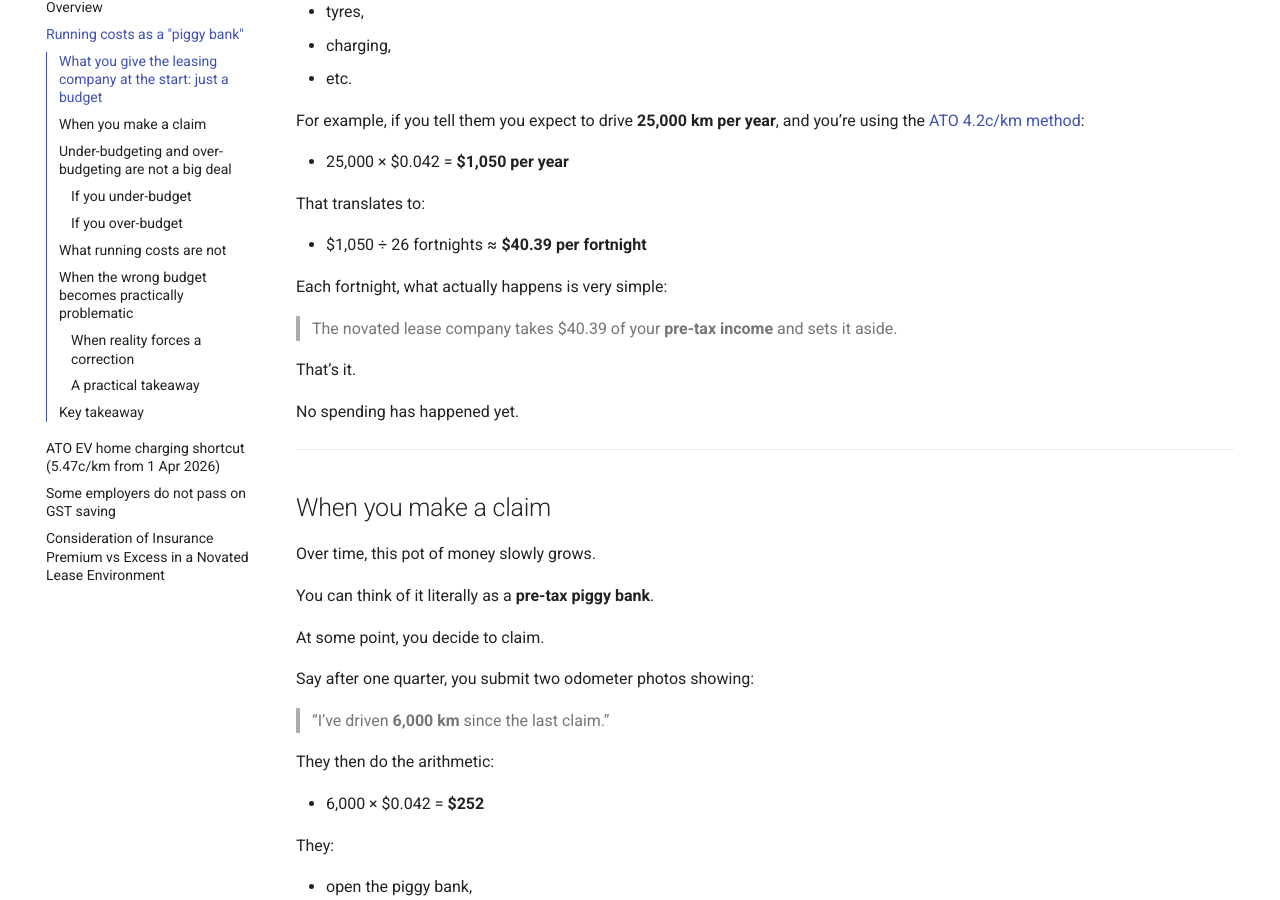
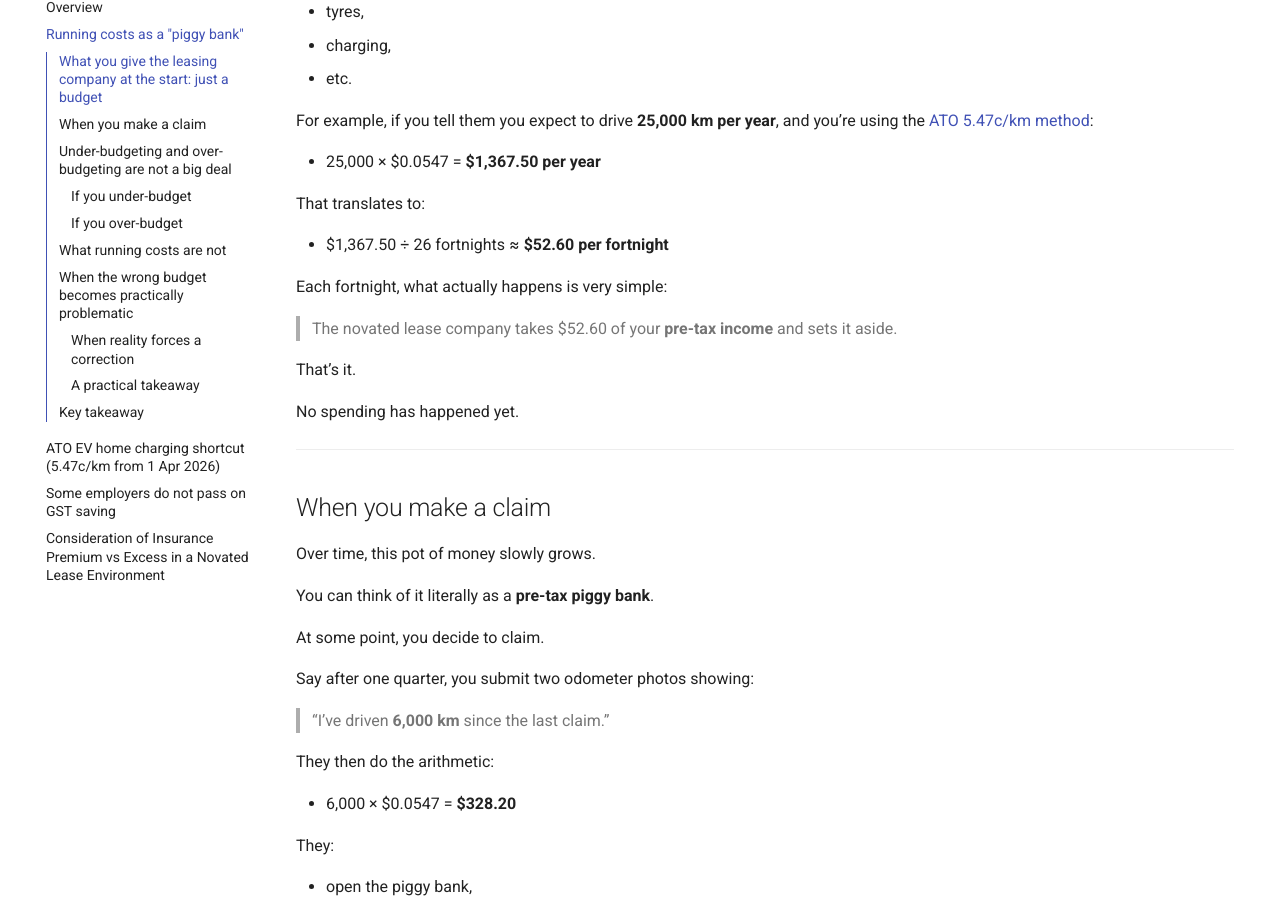
Before and after one commit to novatedlease/novatedlease.github.io, an MkDocs documentation site: the page built from docs/running-costs/running-costs-piggy-bank.md, in a window 1280 px wide and 1400 px high, scrolled down 763 px. Shown: the part 149-1049 px from the top of the window. Built offline with MkDocs 1.6.1 and Material for MkDocs 9.7.7, drawn with Linux system fonts in a browser that asks for light colours.

Commit message:
Updated April wording

```diff
--- a/docs/running-costs/running-costs-piggy-bank.md
+++ b/docs/running-costs/running-costs-piggy-bank.md
@@ -31,17 +31,17 @@ That budget might be based on:
 - charging,
 - etc.
 
-For example, if you tell them you expect to drive **25,000 km per year**, and you’re using the [ATO 4.2c/km method](../running-costs/ato-42c-per-km-shortcut.md):
+For example, if you tell them you expect to drive **25,000 km per year**, and you’re using the [ATO 5.47c/km method](../running-costs/ato-42c-per-km-shortcut.md):
 
-- 25,000 × $0.042 = **$1,050 per year**
+- 25,000 × $0.0547 = **$1,367.50 per year**
 
 That translates to:
 
-- $1,050 ÷ 26 fortnights ≈ **$40.39 per fortnight**
+- $1,367.50 ÷ 26 fortnights ≈ **$52.60 per fortnight**
 
 Each fortnight, what actually happens is very simple:
 
-> The novated lease company takes $40.39 of your **pre-tax income** and sets it aside.
+> The novated lease company takes $52.60 of your **pre-tax income** and sets it aside.
 
 That’s it.
 
@@ -64,7 +64,7 @@ Say after one quarter, you submit two odometer photos showing:
 
 They then do the arithmetic:
 
-- 6,000 × $0.042 = **$252**
+- 6,000 × $0.0547 = **$328.20**
 
 They:
 
```
Also changed, not shown: docs/assets/calculator/main.js, 1 other file.
